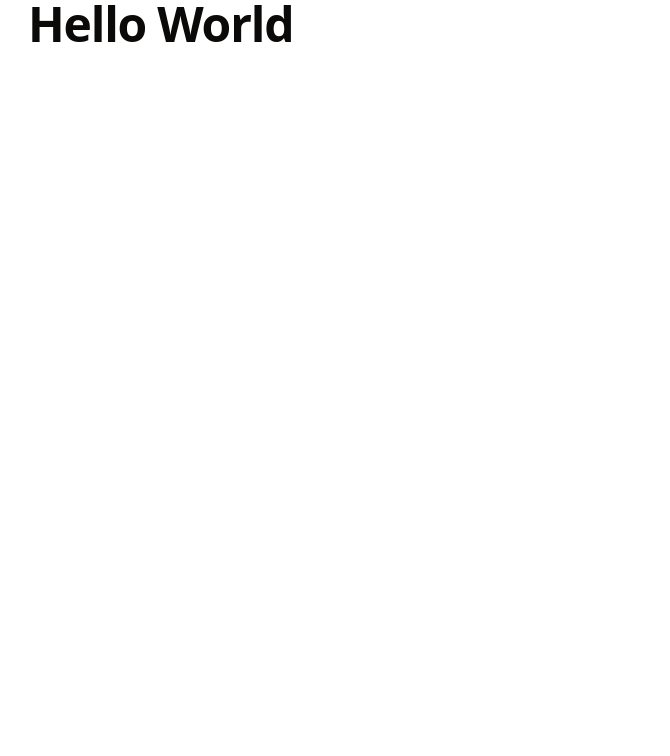
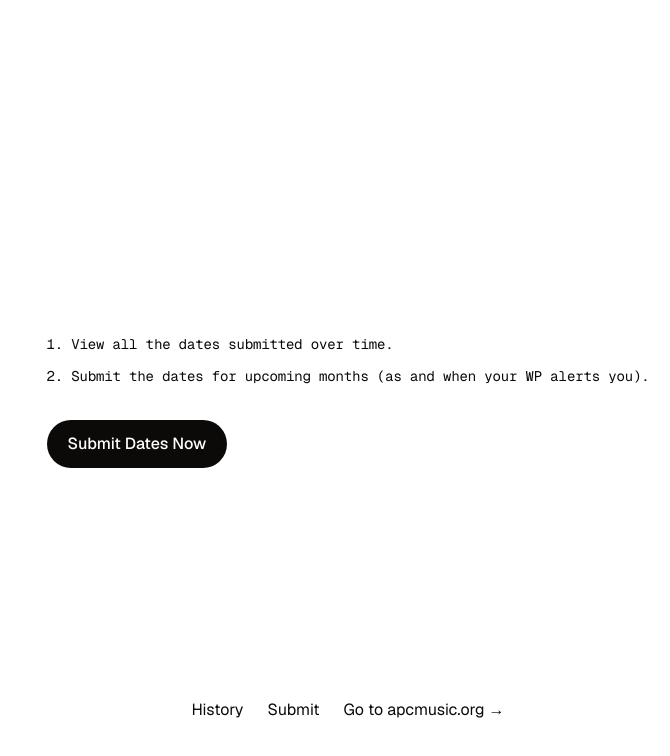
Before and after one commit to jeremiahjoyjoseph/worship-team, a Next.js app: page / in a window 1280 px wide. Shown: the top 756 px of the page, without its empty margins (292-962 px from the left). Built offline with nearby package versions, Linux system fonts and the light colour scheme.

Commit message:
new: homepage

```diff
--- a/src/app/page.tsx
+++ b/src/app/page.tsx
@@ -1,9 +1,54 @@
-import { TextH1 } from "../../components/ui/typography";
-
 export default function Home() {
   return (
-    <main className="max-w-screen-sm mx-auto">
-      <TextH1>Hello World</TextH1>
-    </main>
+    <div className="grid grid-rows-[20px_1fr_20px] items-center justify-items-center min-h-screen p-8 pb-20 gap-16 sm:p-20 font-[family-name:var(--font-geist-sans)]">
+      <main className="flex flex-col gap-[32px] row-start-2 items-center sm:items-start">
+        <ol className="list-inside list-decimal text-sm/6 text-center sm:text-left font-[family-name:var(--font-geist-mono)]">
+          <li className="mb-2 tracking-[-.01em]">
+            View all the dates submitted over time.
+          </li>
+          <li className="tracking-[-.01em]">
+            Submit the dates for upcoming months (as and when your WP alerts
+            you).
+          </li>
+        </ol>
+
+        <div className="flex gap-4 items-center flex-col sm:flex-row">
+          <a
+            className="rounded-full border border-solid border-transparent transition-colors flex items-center justify-center bg-foreground text-background gap-2 hover:bg-[#383838] dark:hover:bg-[#ccc] font-medium text-sm sm:text-base h-10 sm:h-12 px-4 sm:px-5 sm:w-auto"
+            href="https://vercel.com/new?utm_source=create-next-app&utm_medium=appdir-template-tw&utm_campaign=create-next-app"
+            target="_blank"
+            rel="noopener noreferrer"
+          >
+            Submit Dates Now
+          </a>
+        </div>
+      </main>
+      <footer className="row-start-3 flex gap-[24px] flex-wrap items-center justify-center">
+        <a
+          className="flex items-center gap-2 hover:underline hover:underline-offset-4"
+          href="https://nextjs.org/learn?utm_source=create-next-app&utm_medium=appdir-template-tw&utm_campaign=create-next-app"
+          target="_blank"
+          rel="noopener noreferrer"
+        >
+          History
+        </a>
+        <a
+          className="flex items-center gap-2 hover:underline hover:underline-offset-4"
+          href="https://vercel.com/templates?framework=next.js&utm_source=create-next-app&utm_medium=appdir-template-tw&utm_campaign=create-next-app"
+          target="_blank"
+          rel="noopener noreferrer"
+        >
+          Submit
+        </a>
+        <a
+          className="flex items-center gap-2 hover:underline hover:underline-offset-4"
+          href="https://apcmusic.org/"
+          target="_blank"
+          rel="noopener noreferrer"
+        >
+          Go to apcmusic.org →
+        </a>
+      </footer>
+    </div>
   );
 }
```
